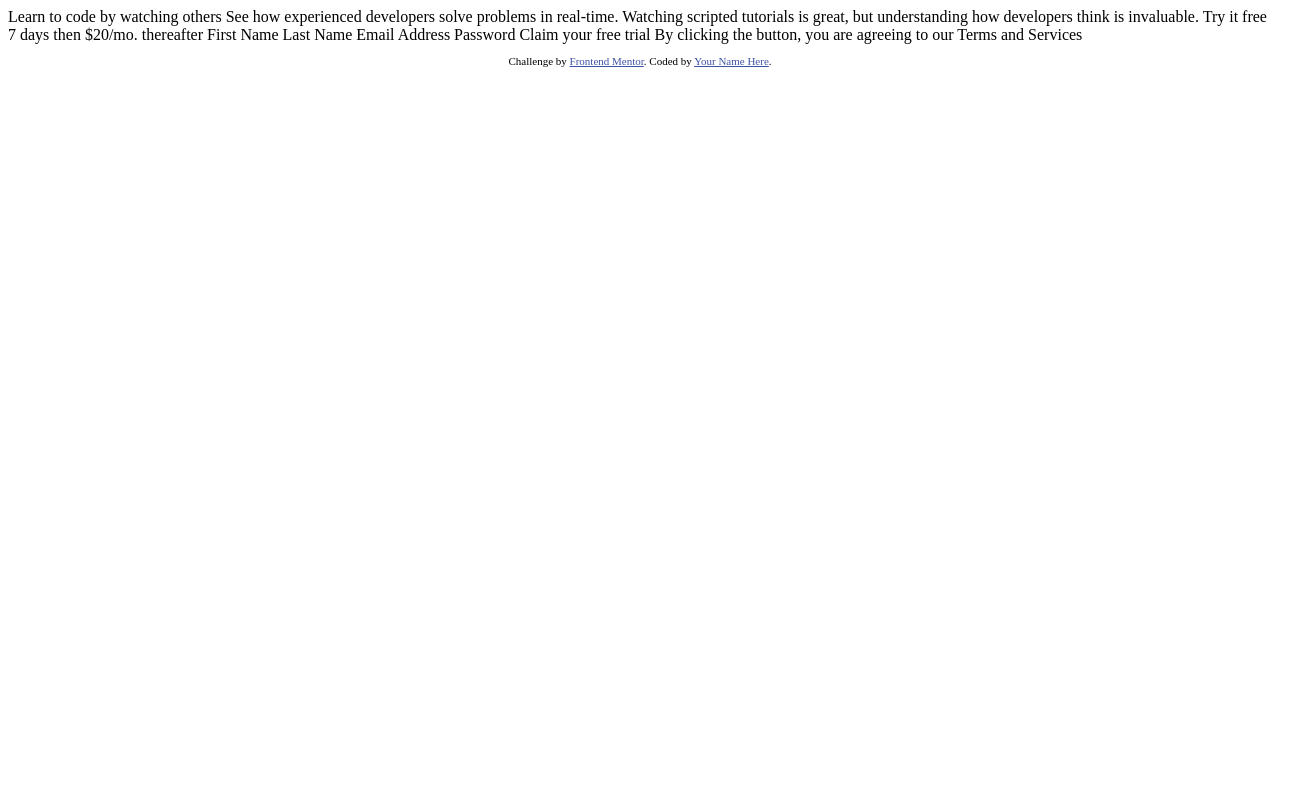
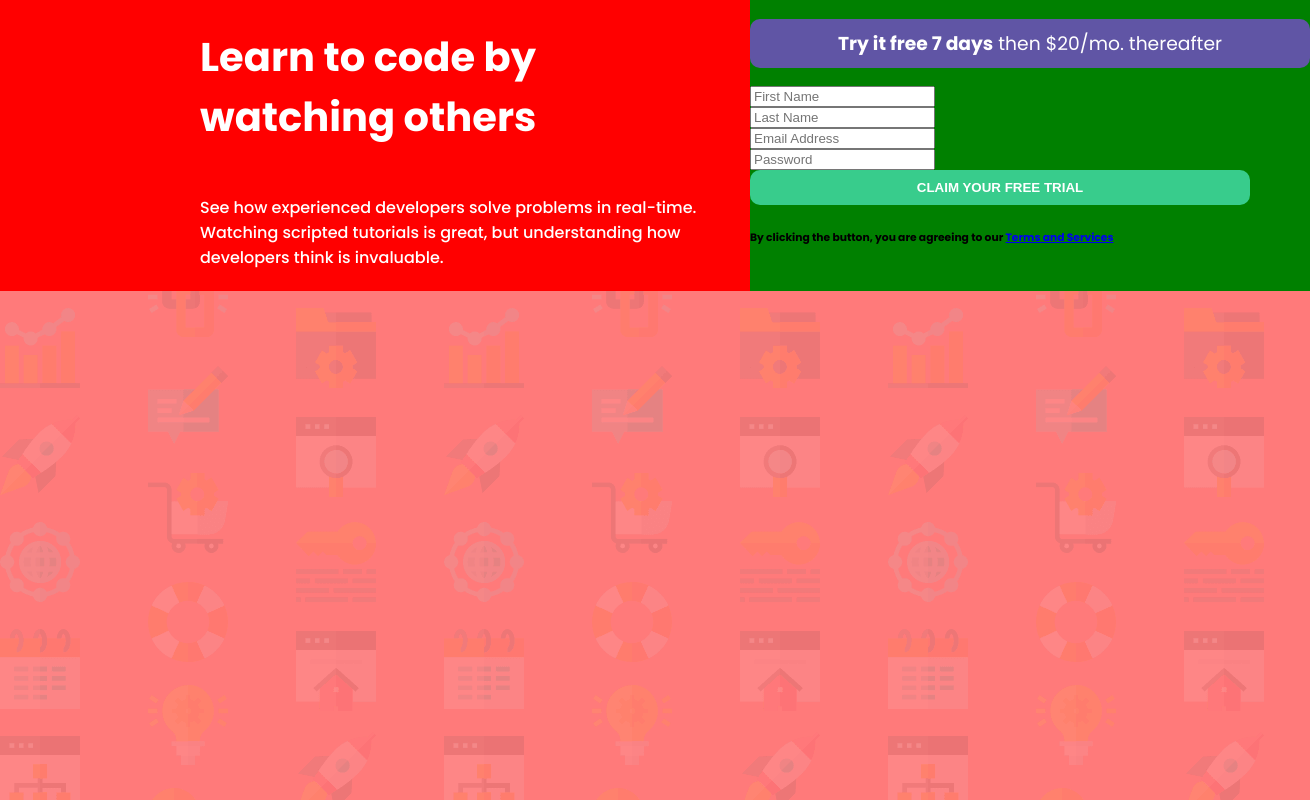
Before and after one commit to debsmalheiro/intro-component-with-signup, a plain HTML site: page index.html in a window 1280 px wide. Shown: the whole page, 1310 px wide, since content can reach past the window. Drawn offline with Linux system fonts and the light colour scheme.

Commit message:
Estrutura duas divs

```diff
--- a/index.html
+++ b/index.html
@@ -1,42 +1,41 @@
 <!DOCTYPE html>
 <html lang="en">
+
 <head>
   <meta charset="UTF-8">
-  <meta name="viewport" content="width=device-width, initial-scale=1.0"> <!-- displays site properly based on user's device -->
-
+  <meta name="viewport" content="width=device-width, initial-scale=1.0">
+  <link rel="preconnect" href="https://fonts.gstatic.com">
+  <link href="https://fonts.googleapis.com/css2?family=Poppins:wght@400;500;600;700&display=swap" rel="stylesheet">
+  <link rel="stylesheet" href="style.css" />
   <link rel="icon" type="image/png" sizes="32x32" href="./images/favicon-32x32.png">
 
-  <title>Frontend Mentor | Intro component with sign up form</title>
+  <title>Intro component with sign up form</title>
+</head>
 
-  <!-- Feel free to remove these styles or customise in your own stylesheet 👍 -->
-  <style>
-    .attribution { font-size: 11px; text-align: center; }
-    .attribution a { color: hsl(228, 45%, 44%); }
-  </style>
-</head>
 <body>
+  <div class="container">
+    <div class="sideLeft">
+      <h1>Learn to code by watching others</h1>
 
-  Learn to code by watching others
+      <h4>
+        See how experienced developers solve problems in real-time. Watching scripted tutorials is great,
+        but understanding how developers think is invaluable.
+      </h4>
+    </div>
 
-  See how experienced developers solve problems in real-time. Watching scripted tutorials is great,
-  but understanding how developers think is invaluable.
+    <div class="sideRight">
+      <h3><strong>Try it free 7 days</strong> then $20/mo. thereafter</h3>
 
-  Try it free 7 days then $20/mo. thereafter
+      <input type="text" id="name" placeholder="First Name" />
+      <input type="text" id="lastName" placeholder="Last Name" />
+      <input type="email" id="email" placeholder="Email Address" />
+      <input type="password" id="password" placeholder="Password" />
 
-  First Name
-  Last Name
-  Email Address
-  Password
+      <button type="submit" id="button">Claim your free trial</button>
 
-  Claim your free trial
+      <h6>By clicking the button, you are agreeing to our <a href="#">Terms and Services</a></h6>
+    </div>
+  </div>
+</body>
 
-  By clicking the button, you are agreeing to our Terms and Services
-
-  <footer>
-    <p class="attribution">
-      Challenge by <a href="https://www.frontendmentor.io?ref=challenge" target="_blank">Frontend Mentor</a>.
-      Coded by <a href="#">Your Name Here</a>.
-    </p>
-  </footer>
-</body>
 </html>
--- /dev/null
+++ b/style.css
@@ -0,0 +1,68 @@
+body {
+    margin: 0;
+    background-image: url(images/bg-intro-desktop.png);
+    background-color: hsl(0, 100%, 74%);
+    font-family: 'Poppins', sans-serif;
+}
+
+.container {
+    display: flex;
+}
+
+/* SIDE LEFT */
+
+.sideLeft {
+    flex: 1;
+    background-color: red;
+    color: #FFF;
+
+    display: flex;
+    flex-direction: column;
+    justify-content: center;
+    align-items: center;
+}
+
+.sideLeft h1 {
+    font-size: 40px;
+    inline-size: 350px;
+    overflow-wrap: break-word;
+}
+
+.sideLeft h4 {
+    font-weight: 500;
+    inline-size: 550px;
+    overflow-wrap: break-word;
+    padding-left: 200px;
+}
+
+/* SIDE RIGHT */
+
+.sideRight {
+    flex: 1;
+    background-color: green;
+}
+
+.sideRight h3 {
+    width: 500px;
+    color: #FFF;
+    font-weight: 400;
+    text-align: center;
+    background-color: hsl(248, 32%, 49%);
+    border-radius: 10px;
+    padding: 10px 30px;
+}
+
+.sideRight input {
+    display: flex;
+}
+
+.sideRight button {
+    width: 500px;
+    border: none;
+    color: #FFF;
+    font-weight: 700;
+    text-transform: uppercase;
+    background-color: hsl(154, 59%, 51%);
+    padding: 10px 30px;
+    border-radius: 10px;
+}
```
